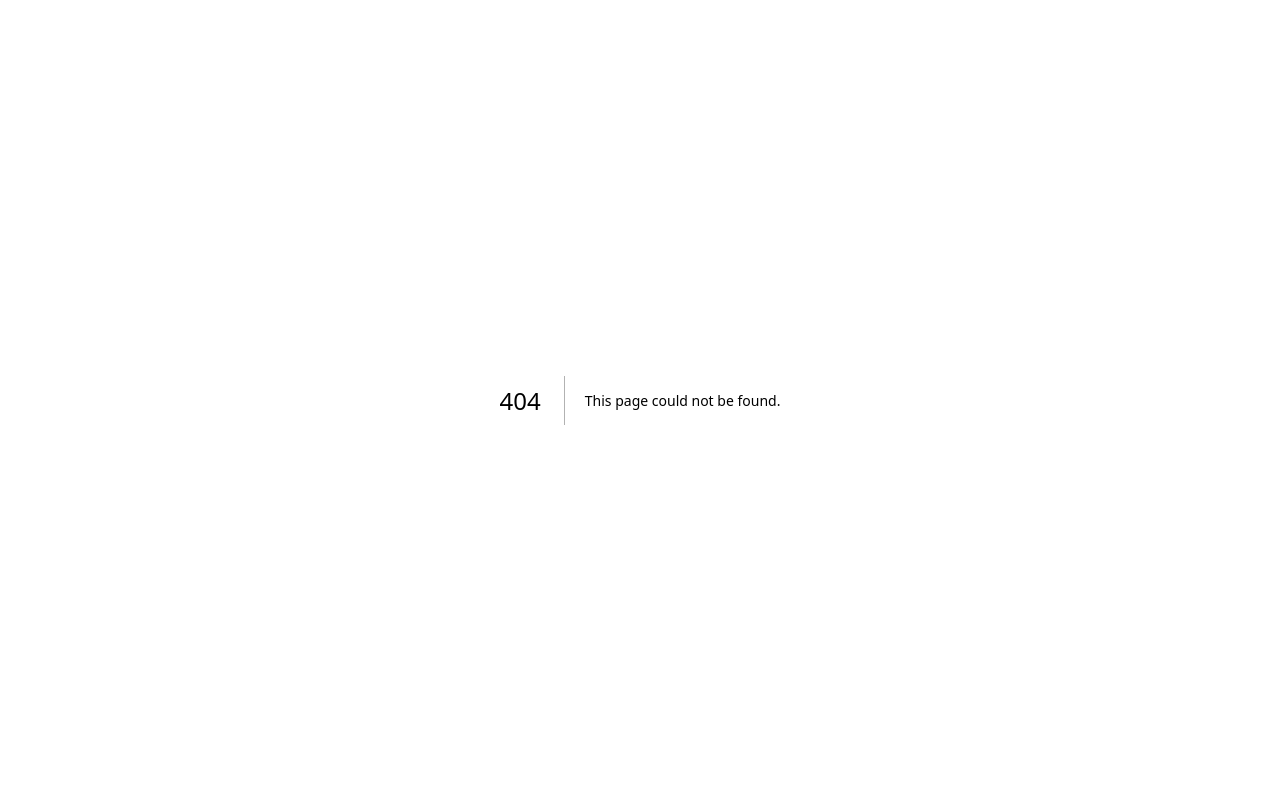
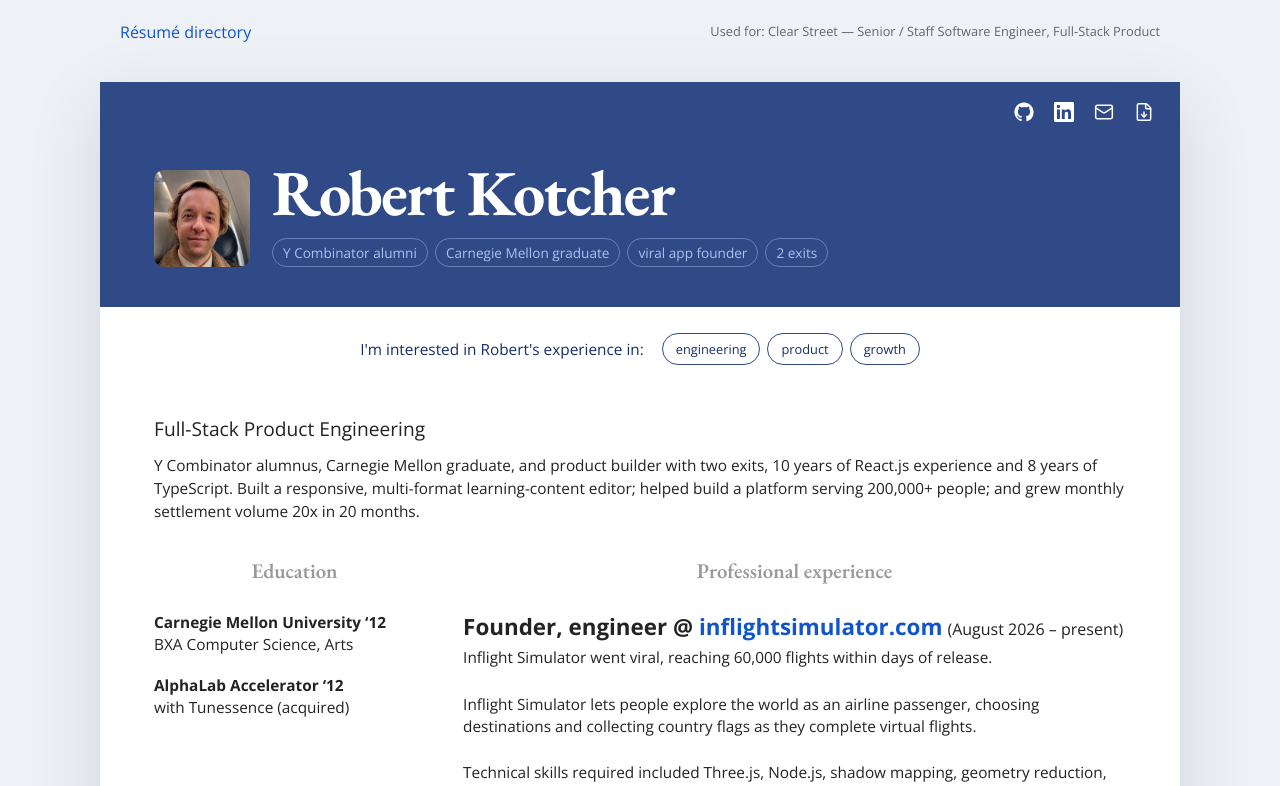
Before and after one commit to robertkotcher/robertkotcher.com, a Next.js app: page /directory/full-stack-product-engineering in a window 1280 px wide. Before the commit this address had no page. Shown: the top 786 px of the page. Built offline with nearby package versions, Linux system fonts and the light colour scheme.

Commit message:
Add resume directory and full-stack product engineering variant

```diff
--- a/app/Resume.tsx
+++ b/app/Resume.tsx
@@ -1,5 +1,5 @@
 import Image from "next/image";
-import { resumePdfUrl } from "./resumePdf";
+import { resumePdfUrl, fullStackProductPdfUrl } from "./resumePdf";
 import { FaGithub, FaLinkedinIn } from "react-icons/fa6";
 import {
   ArrowUpRight,
@@ -40,10 +40,11 @@
   return <ul className="engineering-skills" aria-label="Engineering skills used">{skills.map(skill => <li key={skill}>{skill}</li>)}</ul>;
 }
 
-export default function Resume({ printable = false }: { printable?: boolean }) {
+export default function Resume({ printable = false, variant }: { printable?: boolean; variant?: "full-stack-product-engineering" }) {
+  const pdfUrl = variant ? fullStackProductPdfUrl : resumePdfUrl;
   const Content = printable ? "div" : ResumeFocus;
   return (
-    <main className={`resume-shell${printable ? " printable-resume" : ""}`}>
+    <main className={`resume-shell${printable ? " printable-resume" : ""}${variant ? " tailored-resume" : ""}`}>
       <article className="resume" aria-label="Robert Kotcher résumé">
         <header className="resume-header">
           <div className="header-person">
@@ -66,12 +67,13 @@
             <a href="mailto:rkotcher@gmail.com" aria-label="Email Robert Kotcher" title="rkotcher@gmail.com">
               <Mail aria-hidden="true" size={24} strokeWidth={1.8} />
             </a>
-            {!printable && <a href={resumePdfUrl} target="_blank" rel="noreferrer" aria-label="Open résumé PDF in a new tab" title="Open PDF"><FileDown aria-hidden="true" size={24} strokeWidth={1.8} /></a>}
+            {!printable && <a href={pdfUrl} target="_blank" rel="noreferrer" aria-label="Open résumé PDF in a new tab" title="Open PDF"><FileDown aria-hidden="true" size={24} strokeWidth={1.8} /></a>}
           </nav>}
         </header>
 
 
         <Content>
+        {variant && <section className="variant-summary"><h2>Full-Stack Product Engineering</h2><p>Y Combinator alumnus, Carnegie Mellon graduate, and product builder with two exits, 10 years of React.js experience and 8 years of TypeScript. Built a responsive, multi-format learning-content editor; helped build a platform serving 200,000+ people; and grew monthly settlement volume 20x in 20 months.</p></section>}
         <div className="resume-body">
           <aside className="sidebar">
             <section>
@@ -264,6 +266,7 @@
                 <p>(2015 – 2017)</p>
               </div>
               <p data-background="engineering">I worked on Expii’s interactive math and science learning platform, built with a React.js frontend and Python/Flask backend on AWS.</p>
+              {variant && <p data-background="engineering">I built the learning engine’s content editor, enabling moderators to create image, diagram, multiple-choice, text, and video blocks. Using React.js, CSS, and Flexbox, I implemented a professional designer’s specifications with pixel-perfect detail in a responsive, highly interactive interface.</p>}
               <div data-background="engineering"><ExpiiGallery /></div>
               <ExperienceTags categories="engineering" />
               {!printable && <EngineeringSkills skills={["React", "Flask", "AWS"]} />}
--- /dev/null
+++ b/app/directory/full-stack-product-engineering/page.tsx
@@ -0,0 +1,6 @@
+import Link from "next/link";
+import Resume from "../../Resume";
+export const metadata = { title: "Full-Stack Product Engineering | Robert Kotcher" };
+export default function FullStackProductResume() {
+  return <><nav className="print-controls"><Link href="/directory">Résumé directory</Link><small>Used for: Clear Street — Senior / Staff Software Engineer, Full-Stack Product</small></nav><Resume variant="full-stack-product-engineering" /></>;
+}
--- /dev/null
+++ b/app/directory/full-stack-product-engineering/print/page.tsx
@@ -0,0 +1,7 @@
+import Resume from "../../../Resume";
+import PrintControls from "../../../print/PrintControls";
+import { fullStackProductPdfUrl } from "../../../resumePdf";
+export const metadata = { title: "Robert Kotcher | Full-Stack Product Engineering" };
+export default function PrintFullStackProductResume() {
+  return <><PrintControls backUrl="/directory/full-stack-product-engineering" pdfUrl={fullStackProductPdfUrl} /><Resume printable variant="full-stack-product-engineering" /></>;
+}
--- /dev/null
+++ b/app/directory/page.tsx
@@ -0,0 +1,5 @@
+import Link from "next/link";
+export const metadata = { title: "Résumé directory | Robert Kotcher" };
+export default function Directory() {
+  return <main className="resume-directory"><h1>Résumé directory</h1><p><Link href="/">Global résumé</Link></p><article><h2><Link href="/directory/full-stack-product-engineering">Full-Stack Product Engineering</Link></h2><p>Frontend craftsmanship, complex interactive interfaces, full-stack ownership, and measurable product impact.</p><small>Used for: Clear Street — Senior / Staff Software Engineer, Full-Stack Product</small></article></main>;
+}
--- a/app/globals.css
+++ b/app/globals.css
@@ -258,3 +258,28 @@
 @media print { .header-portrait { height: auto; margin-top: 8px; } }
 
 @media screen { .research-item { display: block; }  .research-title svg { display: inline-block; vertical-align: baseline; margin: 0; } }
+
+.resume-directory { max-width: 850px; margin: 60px auto; padding: 24px; }
+.resume-directory article { margin-top: 32px; padding: 24px; border: 1px solid var(--line); border-radius: 8px; }
+.resume-directory small, .print-controls small { color: #666; }
+.variant-summary { padding: 24px 54px 0; }
+.variant-summary h2 { font-size: 1.2rem; margin: 0 0 10px; }
+.variant-summary p { font-size: .96rem; line-height: 1.5; margin: 0; }
+@media screen and (max-width: 760px) { .variant-summary { padding-inline: 26px; } .print-controls { flex-wrap: wrap; gap: 8px; } }
+@media print {
+  .tailored-resume .resume-header { background: white; color: var(--ink); padding: 10mm 12mm 0; }
+  .tailored-resume .header-portrait, .tailored-resume .identity-highlights, .tailored-resume .experience-tags { display: none; }
+  .tailored-resume .identity h1 { font-size: 26pt; }
+  .tailored-resume .variant-summary { padding: 12px 12mm 0; }
+  .tailored-resume .variant-summary h2 { font-size: 12pt; }
+  .tailored-resume .variant-summary p { font-size: 10pt; }
+  .tailored-resume .resume-body { display: flex; flex-direction: column; padding: 18px 12mm 10mm; }
+  .tailored-resume .experience { order: 0; margin: 0; }
+  .tailored-resume .sidebar { order: 1; float: none; width: 100%; padding: 0; }
+  .tailored-resume .sidebar h2, .tailored-resume .experience > h2 { text-align: left; margin: 14px 0 10px; }
+  .tailored-resume .sidebar section + section { margin-top: 14px; }
+  .tailored-resume .technology-experience-track { display: none; }
+  .tailored-resume .technology-experience-groups { grid-template-columns: 1fr; }
+  .tailored-resume .role > p, .tailored-resume .compact-item p, .tailored-resume .sidebar-link { font-size: 10pt; }
+  .tailored-resume .role { break-inside: avoid; padding-bottom: 12px; }
+}
--- a/app/print/PrintControls.tsx
+++ b/app/print/PrintControls.tsx
@@ -1,6 +1,6 @@
 import Link from "next/link";
 import { resumePdfUrl } from "../resumePdf";
 
-export default function PrintControls() {
-  return <nav className="print-controls" aria-label="Résumé options"><Link href="/">Back to résumé</Link><a href={resumePdfUrl} target="_blank" rel="noreferrer">Open PDF</a></nav>;
+export default function PrintControls({ backUrl = "/", pdfUrl = resumePdfUrl }: { backUrl?: string; pdfUrl?: string }) {
+  return <nav className="print-controls" aria-label="Résumé options"><Link href={backUrl}>Back to résumé</Link><a href={pdfUrl} target="_blank" rel="noreferrer">Open PDF</a></nav>;
 }
--- a/app/resumePdf.ts
+++ b/app/resumePdf.ts
@@ -1,2 +1,3 @@
-// Updated by npm run export:resume whenever the PDF changes.
-export const resumePdfUrl = "/robert-kotcher-resume.pdf?v=29f41e6baaef";
+// Updated by npm run export:resume whenever the PDFs change.
+export const resumePdfUrl = "/robert-kotcher-resume.pdf?v=41a05f4e02aa";
+export const fullStackProductPdfUrl = "/robert-kotcher-full-stack-product-engineering.pdf?v=0e6b95056a21";
--- a/scripts/export-resume.mjs
+++ b/scripts/export-resume.mjs
@@ -7,17 +7,19 @@
 const browser = await chromium.launch({ channel: "chrome" });
 try {
   const page = await browser.newPage();
-  await page.goto(`${origin}/print`, { waitUntil: "networkidle" });
-  await page.evaluate(() => document.fonts.ready);
-  await page.pdf({
-    path: "public/robert-kotcher-resume.pdf",
-    format: "A4",
-    preferCSSPageSize: true,
-    printBackground: true,
-    displayHeaderFooter: false,
-  });
-  const revision = createHash("sha256").update(await readFile("public/robert-kotcher-resume.pdf")).digest("hex").slice(0, 12);
-  await writeFile("app/resumePdf.ts", `// Updated by npm run export:resume whenever the PDF changes.\nexport const resumePdfUrl = "/robert-kotcher-resume.pdf?v=${revision}";\n`);
+  const outputs = [
+    { route: "/print", file: "robert-kotcher-resume.pdf", name: "resumePdfUrl" },
+    { route: "/directory/full-stack-product-engineering/print", file: "robert-kotcher-full-stack-product-engineering.pdf", name: "fullStackProductPdfUrl" },
+  ];
+  const exports = [];
+  for (const { route, file, name } of outputs) {
+    await page.goto(`${origin}${route}`, { waitUntil: "networkidle" });
+    await page.evaluate(() => document.fonts.ready);
+    await page.pdf({ path: `public/${file}`, format: "A4", preferCSSPageSize: true, printBackground: true, displayHeaderFooter: false });
+    const revision = createHash("sha256").update(await readFile(`public/${file}`)).digest("hex").slice(0, 12);
+    exports.push(`export const ${name} = "/${file}?v=${revision}";`);
+  }
+  await writeFile("app/resumePdf.ts", `// Updated by npm run export:resume whenever the PDFs change.\n${exports.join("\n")}\n`);
 } finally {
   await browser.close();
 }
```
Also changed, not shown: 2 other files (tests, documents, lock files or other folders).
